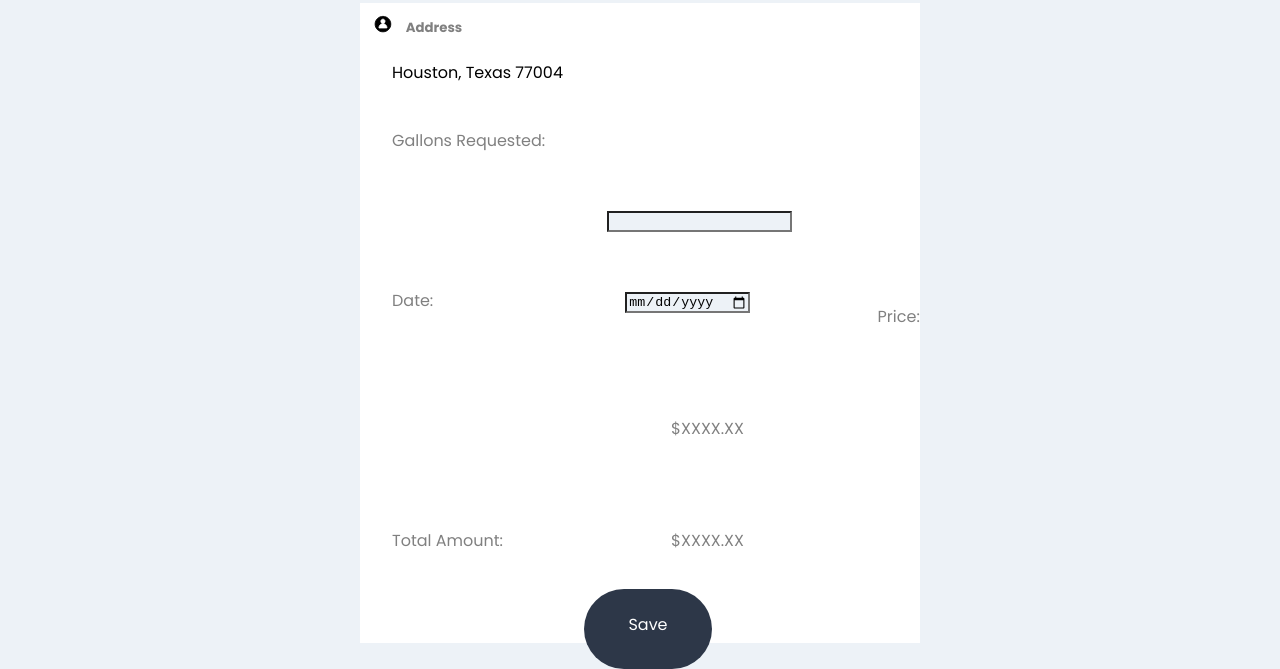
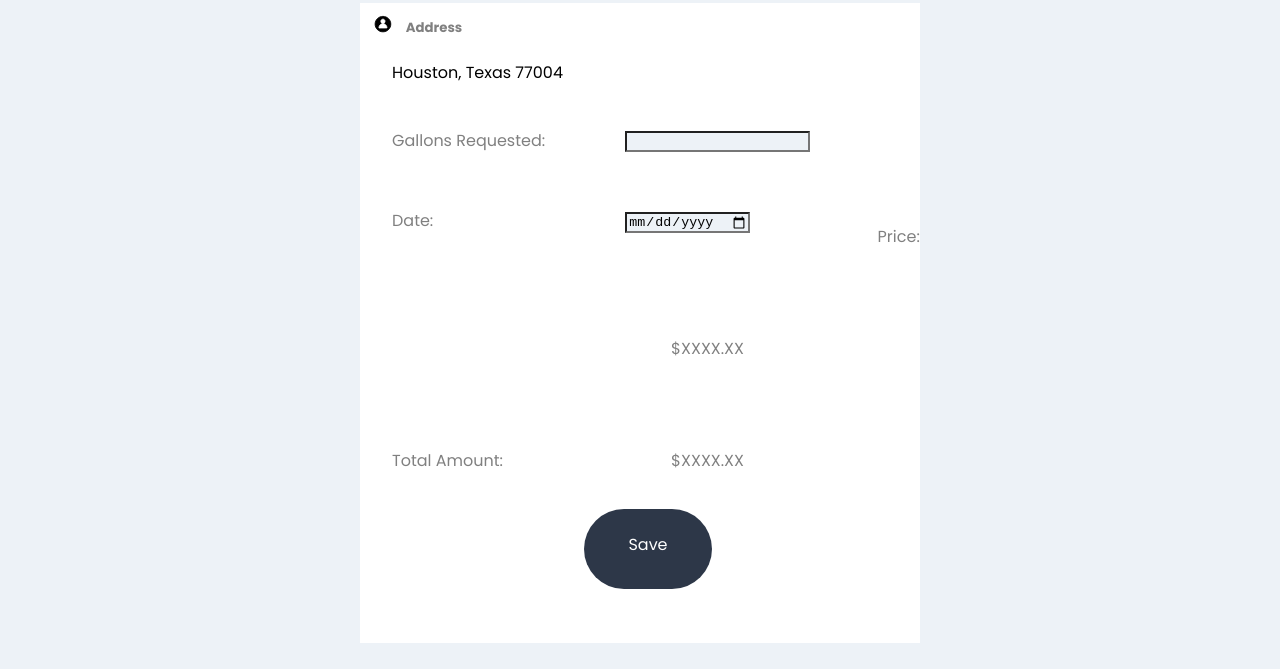
Before and after one commit to DavidOloyede/web-app, a plain HTML site: page fuelQform.html in a window 1280 px wide. Shown: the part 153-822 px from the top of the page. After the commit the page ends 800 px from the top, so only its background shows below. Drawn offline with Linux system fonts and the light colour scheme.

Commit message:
CSS spacing for Register and fuel quote form

```diff
--- a/css/fuelQform.scss
+++ b/css/fuelQform.scss
@@ -68,10 +68,12 @@ body {
 
         .userGallons{
             float: left;
+            display: flex;
             .gallonsRequestedInput{
                 float: right;
                 padding-left: 5em;
-                padding-right: 8em;
+                // padding-right: 8em;
+
                 input{
                     background-color:#EDF2F7;
                 }
--- a/css/login.scss
+++ b/css/login.scss
@@ -353,7 +353,7 @@ nav{
             font-weight: bold;
             border-radius: 5em;
             float: left;
-
+            margin-left: 50em;
             &:hover{
                 background: var(--primary-color);
                 color: white;
```
Also changed, not shown: css/fuelQform.css, css/login.css, 2 other files.
